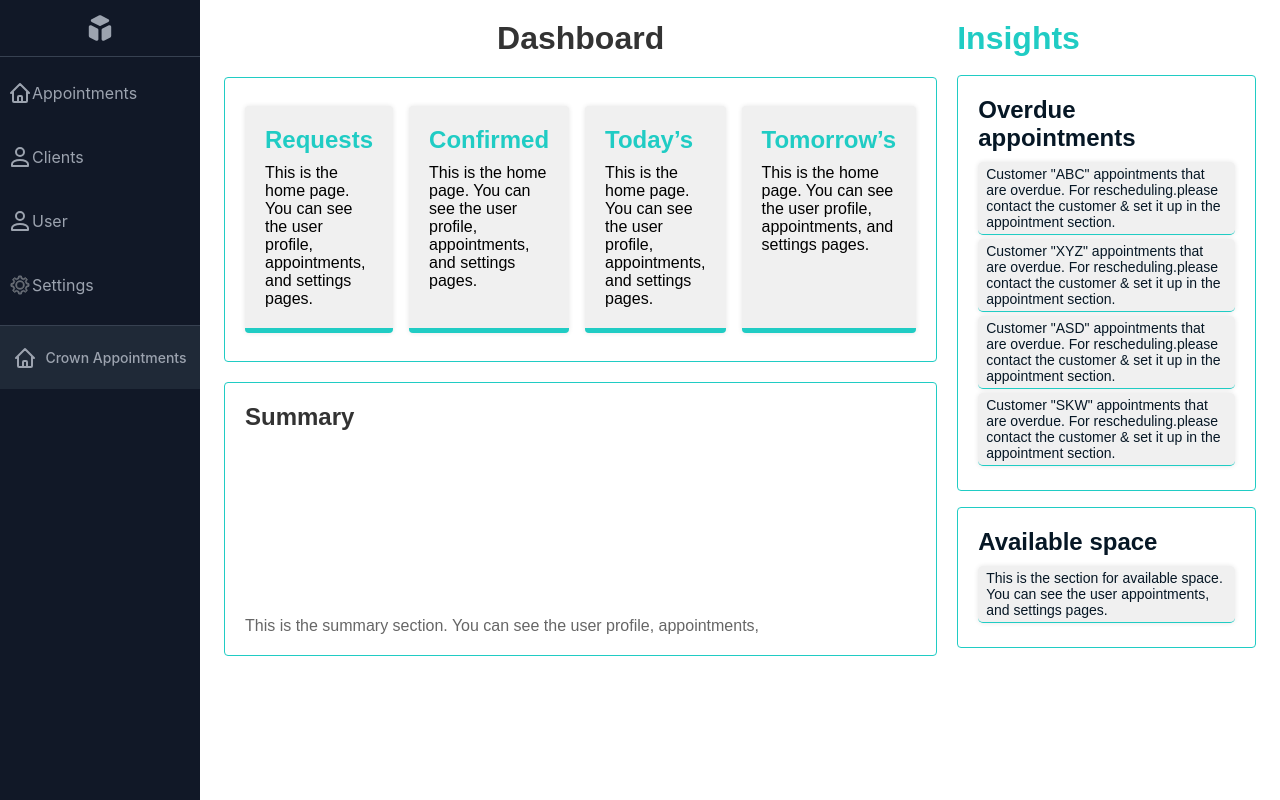
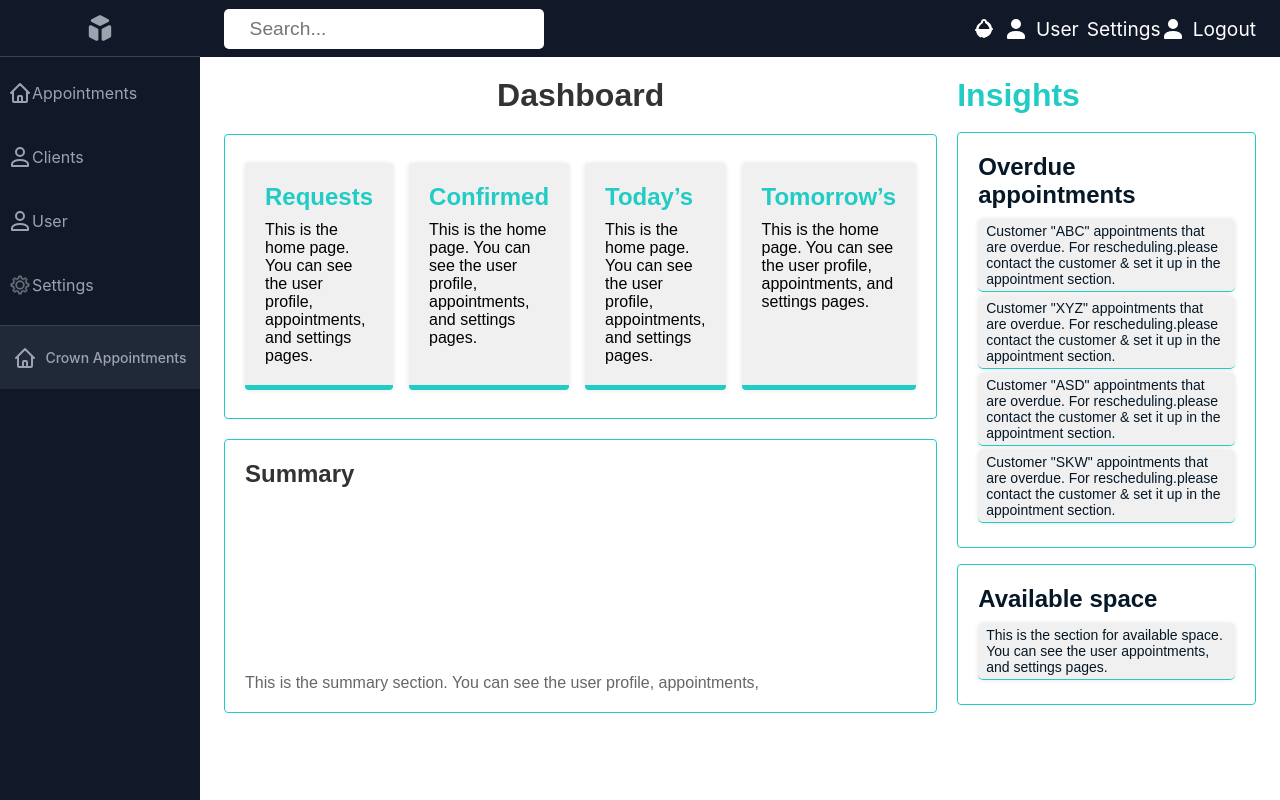
Before and after one commit to Crown-Systems/appointmentManagement, a Next.js app: page /admin in a window 1280 px wide. Built offline with nearby package versions, Linux system fonts and the light colour scheme.

Commit message:
UI update of the admin index

```diff
--- a/app/components/admin/layout/LayoutComponent.js
+++ b/app/components/admin/layout/LayoutComponent.js
@@ -3,6 +3,7 @@
 import { usePathname } from 'next/navigation';
 import styles from './layoutComponent.module.scss';
 import NavBar from './navbar/Navbar';
+import TopNav from './navbar/TopNav';
 
 const Layout = ({ children }) => {
   const pathname = usePathname();
@@ -15,7 +16,12 @@ const Layout = ({ children }) => {
   return (
     <div className={styles.layoutContainer}>
       {shouldShowNavbar && <NavBar />}
-      <main>{children}</main>
+      <main>
+        {shouldShowNavbar && <TopNav />}
+        <div className="content">
+          {children}
+        </div>
+      </main>
     </div>
   );
 };
--- a/app/components/admin/layout/navbar/Navbar.js
+++ b/app/components/admin/layout/navbar/Navbar.js
@@ -4,7 +4,6 @@ import styles from './navbar.module.scss';
 
 const NavBar = () => {
     const path = usePathname();
-    console.log(path == "/admin/appointments");
     return (
         <nav className={`${styles.flexContainer} ${styles.spaceX6}`}>
             <div className={styles.sidebar}>
--- /dev/null
+++ b/app/components/admin/layout/navbar/TopNav.js
@@ -0,0 +1,45 @@
+import Link from 'next/link';
+import styles from './topNav.module.scss';
+
+const TopNav = () => {
+    return (
+        <nav className={styles.flexContainer}>
+            <div className={styles.topBar}>
+                <div className={styles.topBarSearch}>
+                    <form action="/api/search" method="POST" role="search">
+                        <input className={styles.search} type="search" placeholder="Search..." autoFocus required />
+                        <button type="submit">GO</button>
+                    </form>
+                </div>
+                <div className={styles.topBarSide}>
+                    <Link className={styles.sectionLink} href="/admin/appointments">
+                        <svg xmlns="http://www.w3.org/2000/svg" viewBox="0 0 24 24" width="24" height="24">
+                            <path d="M12 2C10.34 2 9 3.34 9 5v.29C6.28 6.6 4.24 9.24 4.05 12H4c-.55 0-1 .45-1 1s.45 1 1 1h.05c.2 2.76 2.24 5.4 4.95 6.71V20h6v-.29c2.71-1.31 4.75-3.95 4.95-6.71H20c.55 0 1-.45 1-1s-.45-1-1-1h-.05c-.19-2.76-2.23-5.4-4.95-6.71V5c0-1.66-1.34-3-3-3zm0 2c.55 0 1 .45 1 1v1.08c2.27 1.14 4.06 3.38 4.42 6.01h-10.84c.36-2.63 2.15-4.87 4.42-6.01V5c0-.55.45-1 1-1zm1 14h-2v1h2v-1zm-1 3c1.1 0 2-.9 2-2h-4c0 1.1.9 2 2 2z" />
+                        </svg>
+                    </Link>
+                    <Link className={styles.sectionLink} href="/admin/clients">
+                        <svg xmlns="http://www.w3.org/2000/svg" fill="none" viewBox="0 0 24 24" stroke="currentColor" width="24" height="24">
+                            <path stroke-linecap="round" stroke-linejoin="round" stroke-width="2" d="M12 11c2.21 0 4-1.79 4-4S14.21 3 12 3 8 4.79 8 7s1.79 4 4 4zM4 21v-2c0-2.21 3.58-4 8-4s8 1.79 8 4v2H4z" />
+                        </svg>
+                        User
+                    </Link>
+                    <Link className={styles.sectionLink} href="/admin/settings">
+                        <svg xmlns="http://www.w3.org/2000/svg" viewBox="0 0 50 50" enable-background="new 0 0 50 50">
+                            <path fill="#494c4e" d="M27.7 44h-5.4l-1.5-4.6c-1-.3-2-.7-2.9-1.2l-4.4 2.2-3.8-3.8 2.2-4.4c-.5-.9-.9-1.9-1.2-2.9L6 27.7v-5.4l4.6-1.5c.3-1 .7-2 1.2-2.9l-2.2-4.4 3.8-3.8 4.4 2.2c.9-.5 1.9-.9 2.9-1.2L22.3 6h5.4l1.5 4.6c1 .3 2 .7 2.9 1.2l4.4-2.2 3.8 3.8-2.2 4.4c.5.9.9 1.9 1.2 2.9l4.6 1.5v5.4l-4.6 1.5c-.3 1-.7 2-1.2 2.9l2.2 4.4-3.8 3.8-4.4-2.2c-.9.5-1.9.9-2.9 1.2L27.7 44zm-4-2h2.6l1.4-4.3.5-.1c1.2-.3 2.3-.8 3.4-1.4l.5-.3 4 2 1.8-1.8-2-4 .3-.5c.6-1 1.1-2.2 1.4-3.4l.1-.5 4.3-1.4v-2.6l-4.3-1.4-.1-.5c-.3-1.2-.8-2.3-1.4-3.4l-.3-.5 2-4-1.8-1.8-4 2-.5-.3c-1.1-.6-2.2-1.1-3.4-1.4l-.5-.1L26.3 8h-2.6l-1.4 4.3-.5.1c-1.2.3-2.3.8-3.4 1.4l-.5.3-4-2-1.8 1.8 2 4-.3.5c-.6 1-1.1 2.2-1.4 3.4l-.1.5L8 23.7v2.6l4.3 1.4.1.5c.3 1.2.8 2.3 1.4 3.4l.3.5-2 4 1.8 1.8 4-2 .5.3c1.1.6 2.2 1.1 3.4 1.4l.5.1 1.4 4.3z" />
+                            <path fill="#494c4e" d="M25 34c-5 0-9-4-9-9s4-9 9-9 9 4 9 9-4 9-9 9zm0-16c-3.9 0-7 3.1-7 7s3.1 7 7 7 7-3.1 7-7-3.1-7-7-7z" />
+                        </svg>
+                        Settings
+                    </Link>
+                    <Link className={styles.sectionLink} href="/admin/user">
+                        <svg xmlns="http://www.w3.org/2000/svg" fill="none" viewBox="0 0 24 24" stroke="currentColor" width="24" height="24">
+                            <path stroke-linecap="round" stroke-linejoin="round" stroke-width="2" d="M12 11c2.21 0 4-1.79 4-4S14.21 3 12 3 8 4.79 8 7s1.79 4 4 4zM4 21v-2c0-2.21 3.58-4 8-4s8 1.79 8 4v2H4z" />
+                        </svg>
+                        Logout
+                    </Link>
+                </div>
+            </div>
+        </nav>
+    );
+};
+
+export default TopNav;
--- /dev/null
+++ b/app/components/admin/layout/navbar/topNav.module.scss
@@ -0,0 +1,85 @@
+.flexContainer {
+  display: flex;
+  justify-content: space-between;
+  align-items: center;
+  background-color: #111827;
+  font-family: "Inter", sans-serif;
+  font-size: 1.2em;
+  width: 100%;
+  height: 57px;
+}
+
+.topBar {
+  padding: 0 1.5rem;
+  width: 100%;
+  display: flex;
+  justify-content: space-between;
+  align-items: center;
+}
+
+.topBarSearch {
+  form {
+    position: relative;
+    width: 25vw;
+    border-radius: 5px;
+  }
+  input,
+  button {
+    height: 100%;
+    border: 0;
+    font-size: 1em;
+  }
+  .search {
+    background-color: #fff;
+    outline: 0;
+    height: 40px;
+    width: 100%;
+    padding: 0 1.6rem;
+    border-radius: 5px;
+    position: relative;
+  }
+  button {
+    display: none;
+    position: absolute;
+    top: 0;
+    right: 0;
+    width: 40px;
+    font-weight: bold;
+    border-radius: 0 5px 5px 0;
+    cursor: pointer;
+  }
+  input:not(:placeholder-shown) {
+    border-radius: 5px 0 0 5px;
+    width: calc(100% - 20px);
+    + button {
+      overflow: hidden;
+      display: block;
+      background-color: #20ccc4;
+      color: #fff;
+      cursor: pointer;
+    }
+  }
+}
+
+.topBarSide {
+  display: flex;
+  .sectionLink {
+    display: flex;
+    align-items: center;
+    color: #fff;
+    text-decoration: none;
+    padding: 0.5rem 0;
+    transition: color 0.3s ease;
+    svg {
+      margin-right: 0.5rem;
+      fill: #fff;
+      transition: fill 0.3s ease;
+    }
+    &:hover {
+      color: #ddd;
+      svg {
+        fill: #ddd;
+      }
+    }
+  }
+}
--- /dev/null
+++ b/pages/api/search.js
@@ -0,0 +1,10 @@
+export default function handler(req, res) {
+    if (req.method === 'POST') {
+        const search = req.body.search;
+        console.log(search);
+        // Handle your search logic here
+        res.status(200).json({ message: 'Search received', search });
+    } else {
+        res.status(405).json({ message: 'Method not allowed' });
+    }
+}
```
Also changed, not shown: app/layout.js (added, +12 -0 lines).
